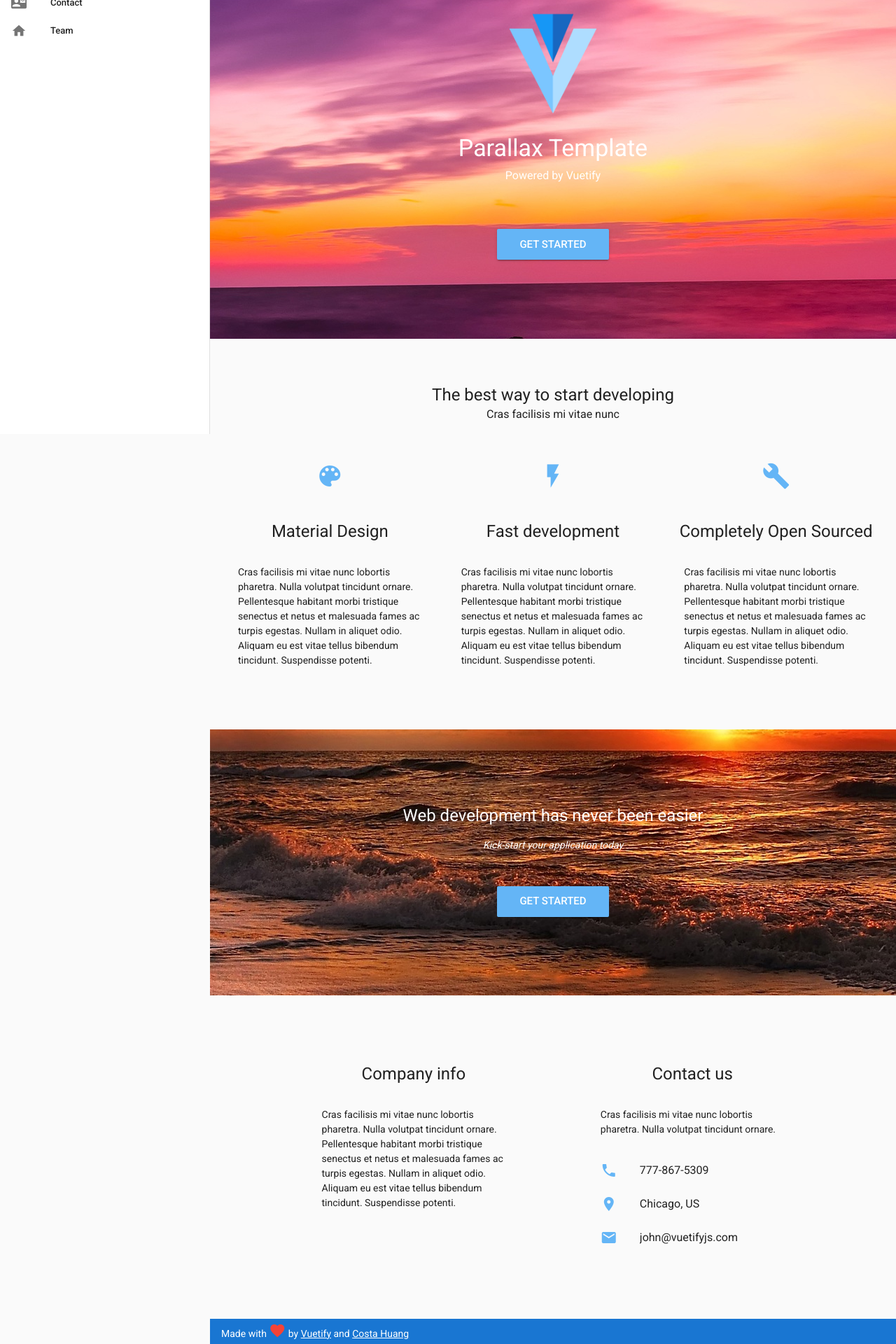
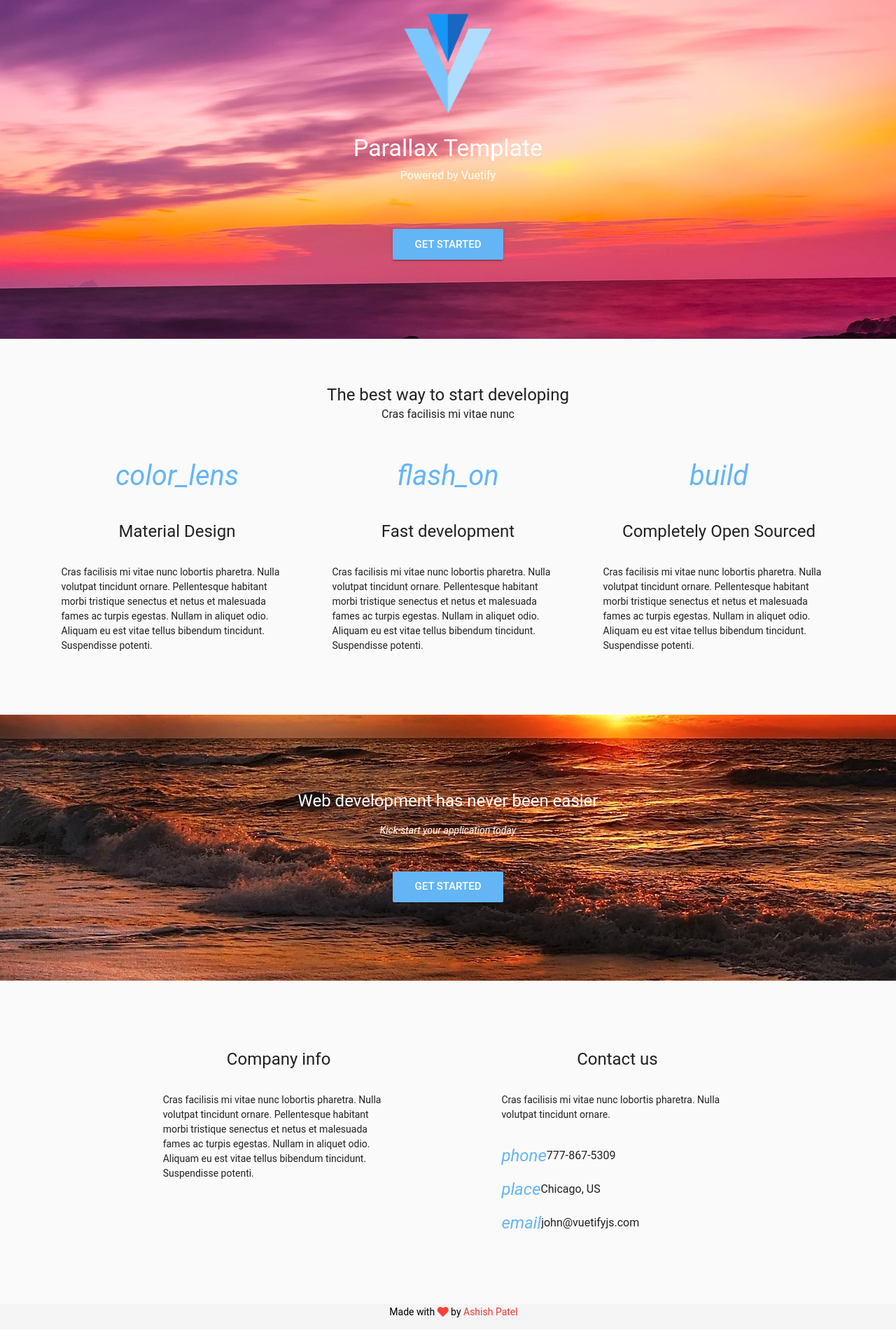
Before and after one commit to pateash/vuetifyjs-template-old, a Vue app: page / in a window 1280 px wide. Shown: the part 180-2100 px from the top of the page at 70% size. After the commit the page ends 2079 px from the top, so only its background shows below. Built offline with nearby package versions, Linux system fonts and the light colour scheme.

Commit message:
ADDED: fa icons and footer fixed

```diff
--- a/index.html
+++ b/index.html
@@ -3,8 +3,8 @@
   <head>
     <meta charset="utf-8">
     <meta name="viewport" content="width=device-width,initial-scale=1.0">
+    <link href="https://use.fontawesome.com/releases/v5.0.8/css/all.css" rel="stylesheet">
     <title>Maffick 2k18</title>
- <link href='https://fonts.googleapis.com/css?family=Roboto:300,400,500,700|Material+Icons' rel="stylesheet">
   </head>
   <body>
     <div id="app"></div>
--- a/src/components/footer.vue
+++ b/src/components/footer.vue
@@ -1,13 +1,12 @@
 <template>
   <div id="footer">
-    <v-footer class="blue darken-2">
+    <v-footer >
         <v-layout row wrap align-center>
           <v-flex xs12>
-            <div class="white--text ml-3">
+            <div class="ml-3">
               Made with
-              <v-icon class="red--text">favorite</v-icon>
-              by <a class="white--text" href="https://vuetifyjs.com" target="_blank">Vuetify</a>
-              and <a class="white--text" href="https://github.com/vwxyzjn">Costa Huang</a>
+              <v-icon class="red--text" small>fa-heart</v-icon>
+              by <a  href="//ashish.live" target="_blank">Ashish Patel</a>
             </div>
           </v-flex>
         </v-layout>
@@ -21,6 +20,18 @@
   }
 </script>
 
-<style>
-
+<style scoped>
+   #footer div{
+     position: absolute;
+     bottom: 0px;
+     left:0px;
+     right:0px;
+     padding:1em;
+     color:black;
+     margin-bottom: 0px;
+     text-align: center;
+   }
+  #footer a{
+     text-decoration: none;
+  }
 </style>
--- a/src/components/toolbar.vue
+++ b/src/components/toolbar.vue
@@ -8,7 +8,7 @@
       <v-list dense>
         <v-list-tile @click="$router.push(menu.route)" v-for="menu in menu_items">
           <v-list-tile-action>
-            <v-icon>{{menu.icon}}</v-icon>
+            <v-icon large>{{'fa-'+menu.icon}}</v-icon>
           </v-list-tile-action>
           <v-list-tile-content>
             <v-list-tile-title>{{menu.title}}</v-list-tile-title>
@@ -17,7 +17,7 @@
       </v-list>
     </v-navigation-drawer>
     <v-toolbar fixed app>
-      <v-toolbar-side-icon @click.stop="drawer = !drawer"></v-toolbar-side-icon>
+      <v-toolbar-side-icon @click.stop="drawer = !drawer"><v-icon>fa-bars</v-icon></v-toolbar-side-icon>
       <v-toolbar-title>Maffick 2k18</v-toolbar-title>
     </v-toolbar>
   </div>
@@ -29,36 +29,36 @@
     data(){
       return {
         title:'Maffick',
-        drawer: null,//this variable used for navigation drawer, default closed
+        drawer: false,//this variable used for navigation drawer, default closed
         menu_items:[
           {
             title:'Home',
             icon:'home',
-            route:'/home'
+            route:'/'
           },
            {
               title:'Register',
-              icon:'home',
+              icon:'ticket-alt',
               route:'/register'
             },
           {
             title:'Events',
-            icon:'home',
+            icon:'calendar-alt',
             route:'/events'
           },
           {
             title:'Pronites',
-            icon:'home',
+            icon:'moon',
             route:'/pronites'
           },
           {
             title:'Contact',
-            icon:'contact_mail',
+            icon:'envelope',
             route:'/contact'
           },
            {
               title:'Team',
-              icon:'home',
+              icon:'users',
               route:'/team'
             },
         ]
```
